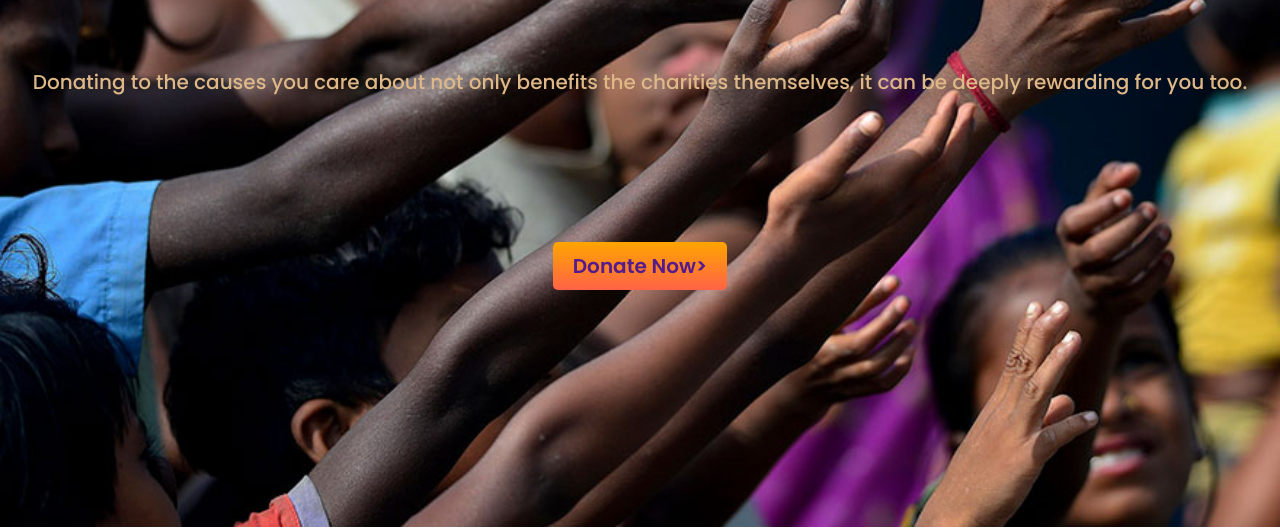
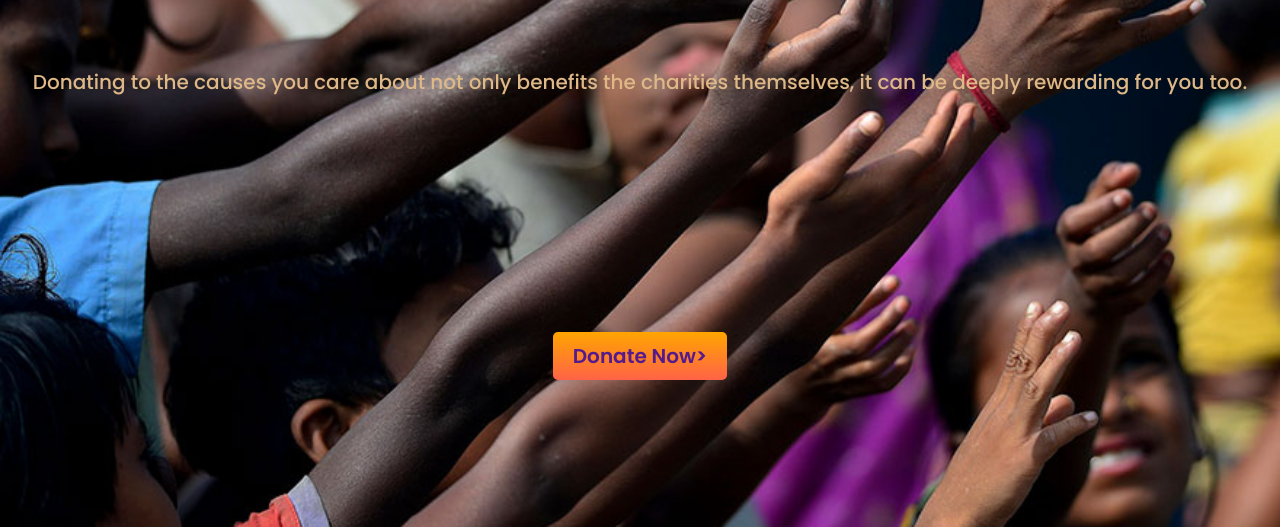
Before and after one commit to alamgir6934/html-css-row-project, a plain HTML site: page index.html in a window 1280 px wide. Shown: the part 273-802 px from the top of the page. Drawn offline with Linux system fonts and the light colour scheme.

Commit message:
second commit

```diff
--- a/style.css
+++ b/style.css
@@ -71,7 +71,7 @@ p {
     color: burlywood;
     margin-top: 70px;
     margin-bottom: 124px;
-    padding-bottom: 30px;
+    padding-bottom: 120px;
 }
 
 /* .botom-border {
@@ -149,16 +149,6 @@ input[type=submit]:hover {
     background-color: rgba(212, 125, 10, 0.205);
     margin: 40px 410px;
 
-    /* height: 22vh;
-    width: 40%;
-    margin-top: 32px;
-    margin-left: 28%;
-    margin-right: 5%;
-    padding-left: 21px;
-    border-radius: 10px;
-    box-shadow: 10px 10px 40px grey;
-    text-align: center;
-    background-color: antiquewhite; */
 }
 
 #pwd {
@@ -194,6 +184,7 @@ footer {
     margin-left: 65px;
     border-radius: 5px;
     height: 190px;
+    margin-bottom: 10px;
 }
 
 /* end of footer */
```
